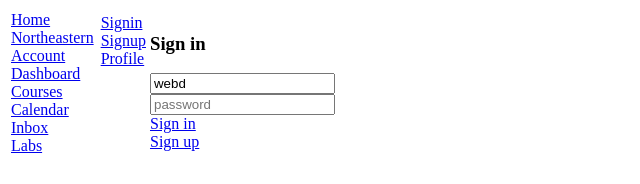
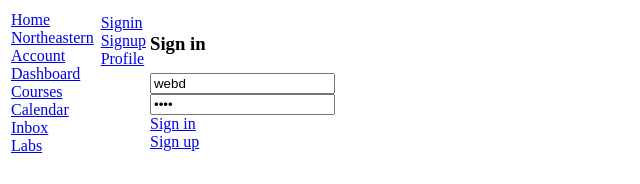
Before and after one commit to dineshbachchani1234/kambaz-next-js, a Next.js app: page /Account/Signin in a window 1280 px wide. Shown: the top 184 px of the page, without its empty margins (0-640 px from the left). Built offline with nearby package versions, Linux system fonts and the light colour scheme.

Commit message:
default value for password in signin

```diff
--- a/app/(Kambaz)/Account/Signin/page.tsx
+++ b/app/(Kambaz)/Account/Signin/page.tsx
@@ -13,6 +13,7 @@ export default function Signin() {
         placeholder="password"
         type="password"
         className="wd-password"
+        defaultValue="webd"
       />{" "}
       <br />
       <Link href="/Dashboard" id="wd-signin-btn">
```
